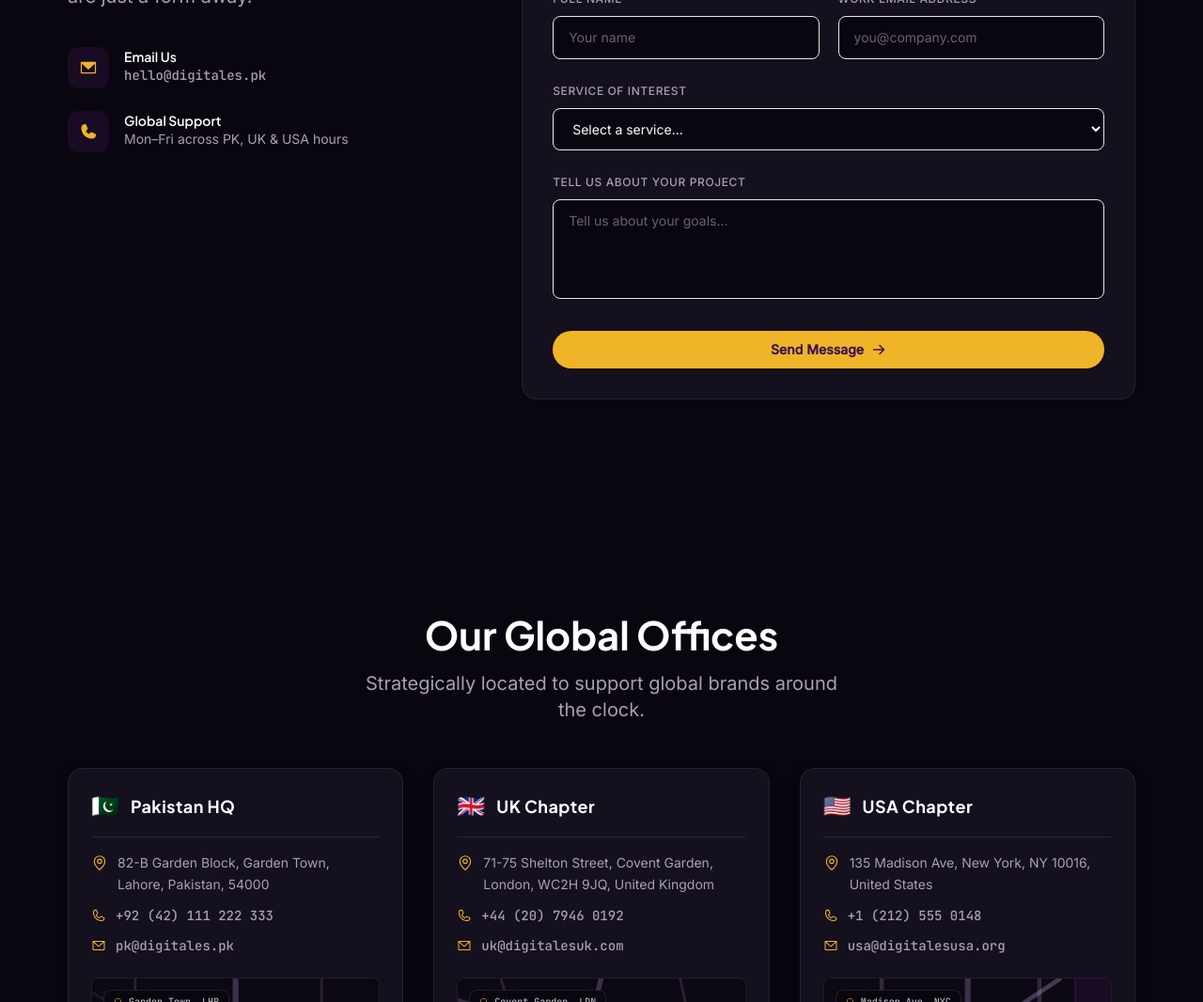
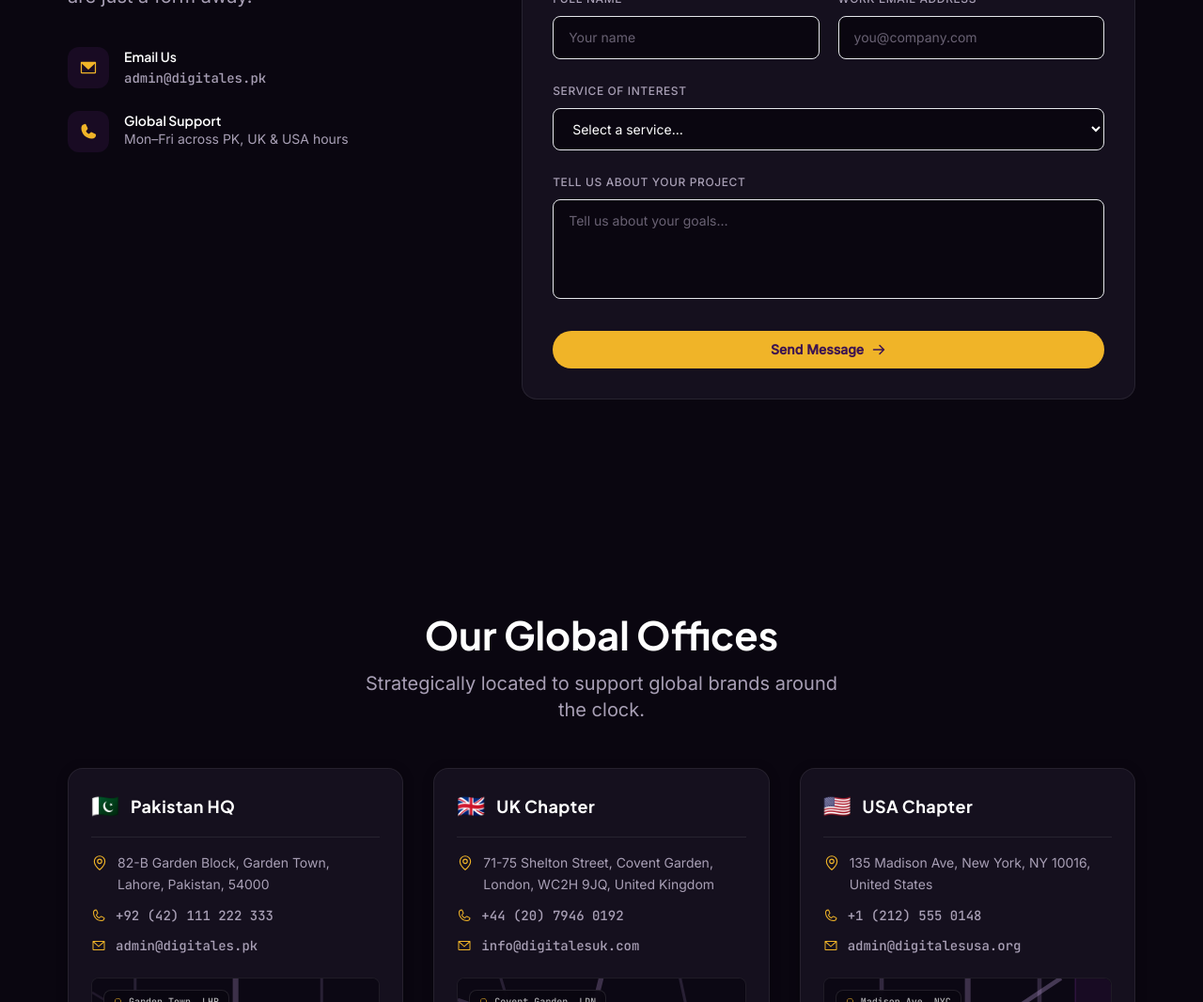
Before and after one commit to Ahmad236224/Digitales, a Next.js app: page /contact in a window 1280 px wide. Shown: the part 798-1864 px from the top of the page at 94% size. Built offline with nearby package versions, Linux system fonts and the light colour scheme.

Commit message:
change emails on contact form

```diff
--- a/app/contact/page.tsx
+++ b/app/contact/page.tsx
@@ -17,7 +17,7 @@ const OFFICES = [
     name: "Pakistan HQ",
     address: "82-B Garden Block, Garden Town, Lahore, Pakistan, 54000",
     phone: "+92 (42) 111 222 333",
-    email: "pk@digitales.pk",
+    email: "admin@digitales.pk",
     searchLabel: "Garden Town, LHR",
     mapPaths: (
       <>
@@ -41,7 +41,7 @@ const OFFICES = [
     name: "UK Chapter",
     address: "71-75 Shelton Street, Covent Garden, London, WC2H 9JQ, United Kingdom",
     phone: "+44 (20) 7946 0192",
-    email: "uk@digitalesuk.com",
+    email: "info@digitalesuk.com",
     searchLabel: "Covent Garden, LDN",
     mapPaths: (
       <>
@@ -63,7 +63,7 @@ const OFFICES = [
     name: "USA Chapter",
     address: "135 Madison Ave, New York, NY 10016, United States",
     phone: "+1 (212) 555 0148",
-    email: "usa@digitalesusa.org",
+    email: "admin@digitalesusa.org",
     searchLabel: "Madison Ave, NYC",
     mapPaths: (
       <>
@@ -112,6 +112,30 @@ function getOfficesForHost(host: string) {
   return OFFICES;
 }
 
+function getContactDetailsForHost(host: string) {
+  if (host.includes("digitales.uk")) {
+    return {
+      email: "info@digitalesuk.com",
+      supportHeading: "Support",
+      supportHours: "Mon–Fri, UK hours",
+    };
+  }
+
+  if (host.includes("digitales.us")) {
+    return {
+      email: "admin@digitalesusa.org",
+      supportHeading: "Support",
+      supportHours: "Mon–Fri, US hours",
+    };
+  }
+
+  return {
+    email: "admin@digitales.pk",
+    supportHeading: "Global Support",
+    supportHours: "Mon–Fri across PK, UK & USA hours",
+  };
+}
+
 const FAQ = [
   { q: "What types of organisations do you work with?", a: "We work across a broad range: national universities, international NGOs, consumer brands, and enterprise technology buyers. Our teams across Pakistan, the UK, and the USA mean we are well-positioned for organisations with both regional and international requirements." },
   { q: "What is your typical project timeline?", a: "It depends on scope. A focused SEO engagement or paid media campaign can be live within two to three weeks. A custom website or enterprise software project typically requires eight to sixteen weeks. We give you a clear timeline in our initial proposal." },
@@ -127,6 +151,7 @@ export default function ContactPage({
 }) {
   const displayHost = getDisplayHost(searchParams);
   const visibleOffices = getOfficesForHost(displayHost);
+  const contactDetails = getContactDetailsForHost(displayHost);
   const isRegionalOfficeView = displayHost.includes("digitales.uk") || displayHost.includes("digitales.us");
 
   return (
@@ -168,14 +193,19 @@ export default function ContactPage({
                 <span className="grid h-11 w-11 shrink-0 place-items-center rounded-xl bg-purple/15 text-gold"><EnvelopeSimple size={20} weight="fill" /></span>
                 <div>
                   <p className="font-display text-sm font-semibold text-white">Email Us</p>
-                  <p className="font-body text-sm text-muted font-mono">hello@digitales.pk</p>
+                  <Link
+                    href={`mailto:${contactDetails.email}`}
+                    className="font-mono font-body text-sm text-muted transition hover:text-gold hover:underline"
+                  >
+                    {contactDetails.email}
+                  </Link>
                 </div>
               </div>
               <div className="flex items-start gap-4">
                 <span className="grid h-11 w-11 shrink-0 place-items-center rounded-xl bg-purple/15 text-gold"><Phone size={20} weight="fill" /></span>
                 <div>
-                  <p className="font-display text-sm font-semibold text-white">Global Support</p>
-                  <p className="font-body text-sm text-muted">Mon–Fri across PK, UK & USA hours</p>
+                  <p className="font-display text-sm font-semibold text-white">{contactDetails.supportHeading}</p>
+                  <p className="font-body text-sm text-muted">{contactDetails.supportHours}</p>
                 </div>
               </div>
             </div>
```
